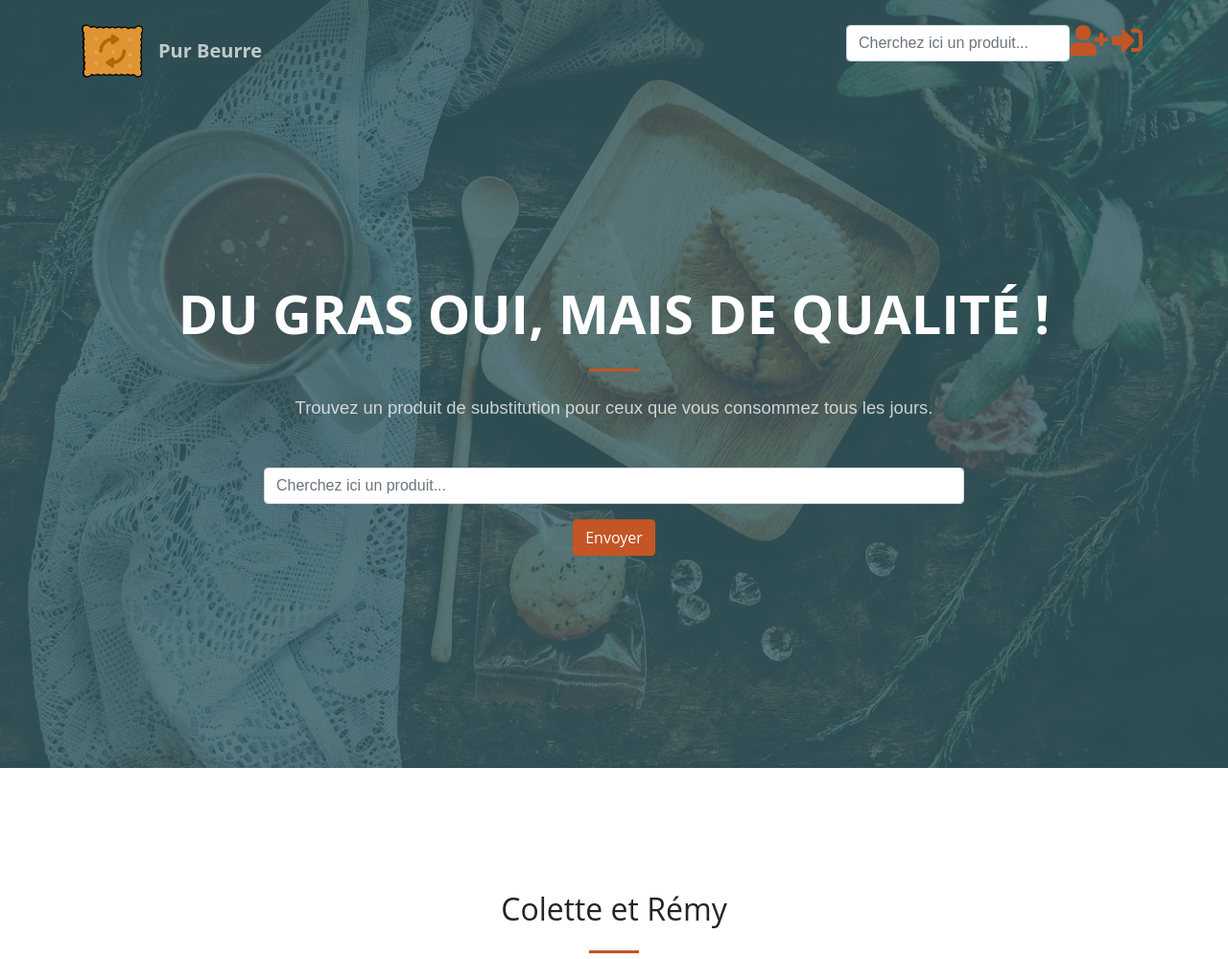
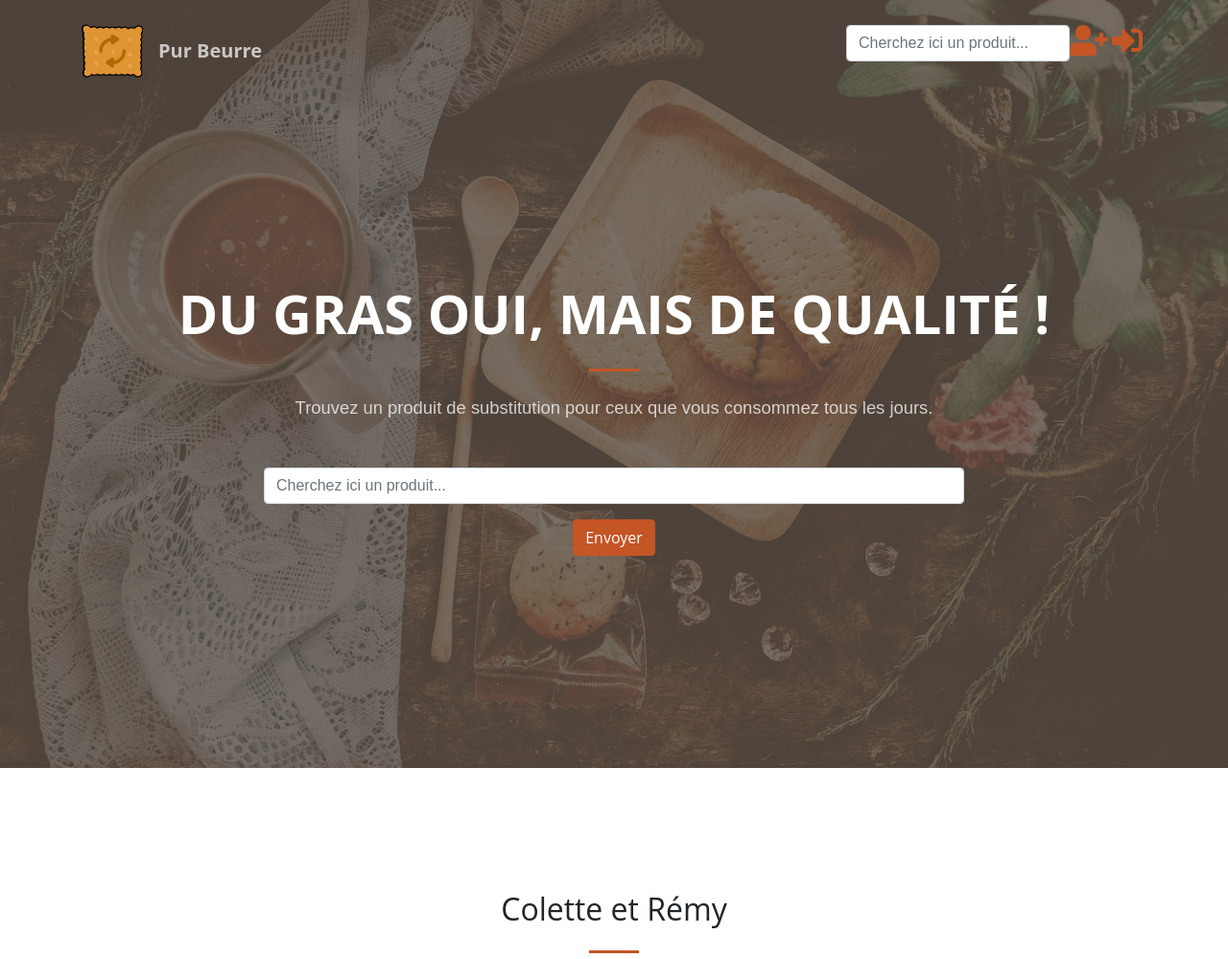
Before and after one commit to smtr42/P8_pb, a Django app: page / in a window 1280 px wide. Shown: the top 999 px of the page at 96% size. Run offline with Django 3.2, Linux system fonts and the light colour scheme; style sheets or scripts are compiled from the project's sources; some libraries are stand-ins or nearby versions.

```diff
--- a/static/src/scss/_variables.scss
+++ b/static/src/scss/_variables.scss
@@ -3,7 +3,7 @@
 //- Override and add to color system
 
 $orange: #C45525;
-$brown: #345A61;
+$brown: #5c4d42;
 
 //- Override primary color
 $primary: $orange;
```
